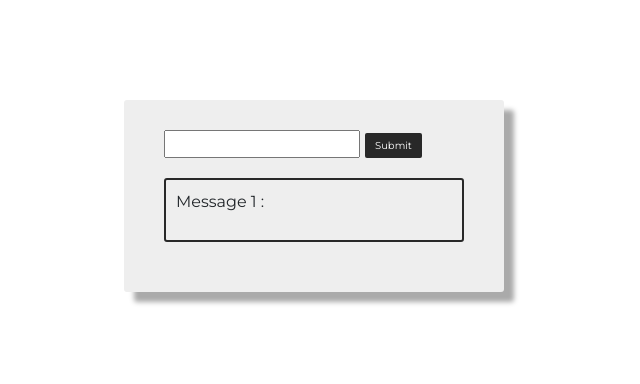
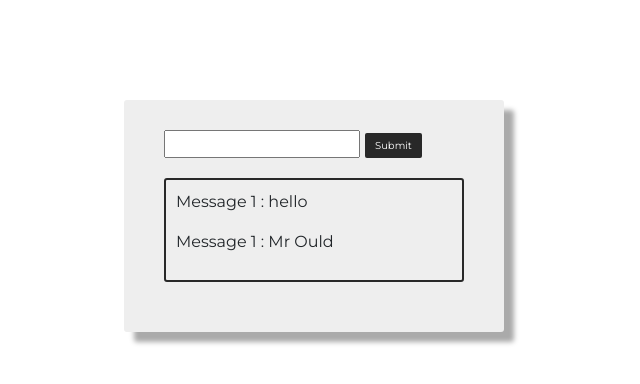
Before and after one commit to MohamedOusmane07/angular-course, an Angular app: page / in a window 1280 px wide. Shown: the top 384 px of the page, without its empty margins (326-966 px from the left). Built offline with nearby package versions, Linux system fonts and the light colour scheme.

Commit message:
ngOnInit life cyle

```diff
--- a/src/app/app.component.html
+++ b/src/app/app.component.html
@@ -1,5 +1,5 @@
 <div class="container">
   <input type="text" #inputEL>
   <button (click)="onBtnClick(inputEL)">Submit</button>
-  <app-demo [inputValueMessage]="inputVal"></app-demo>
+  <app-demo [message]="inputVal"></app-demo>
 </div>
--- a/src/app/app.component.ts
+++ b/src/app/app.component.ts
@@ -7,14 +7,14 @@ import {Component, ElementRef, QueryList, viewChild, ViewChildren,} from '@angul
 })
 export class AppComponent {
   title = 'Angular Life Cycle';
-  inputVal:string='';
+  inputVal:string[]=['hello' ,' Mr Ould'];
 
   constructor() {
     console.log('App component constructor called')
   }
 
   onBtnClick(inputEL: HTMLInputElement) {
-    this.inputVal=inputEL.value;
+    this.inputVal.push(inputEL.value);
 
   }
 }
--- a/src/app/demo/demo.component.html
+++ b/src/app/demo/demo.component.html
@@ -1,3 +1,3 @@
 <div class="demo">
-  <p>Message 1 : {{inputValueMessage}}</p>
+  <p *ngFor="let msg of message">Message 1 : {{msg}}</p>
 </div>
--- a/src/app/demo/demo.component.ts
+++ b/src/app/demo/demo.component.ts
@@ -1,18 +1,20 @@
-import {Component, Input, OnChanges, SimpleChanges} from '@angular/core';
+import {Component, ElementRef, Input, OnChanges, OnInit, SimpleChanges, ViewChild} from '@angular/core';
 
 @Component({
   selector: 'app-demo',
   templateUrl: './demo.component.html',
   styleUrl: './demo.component.css'
 })
-export class DemoComponent implements OnChanges{
+export class DemoComponent implements OnChanges, OnInit{
 
   title : string ='Demo component'
-  @Input() inputValueMessage : string ;
+  @Input() message : string[] ;
+  @ViewChild('temp') tempEl : ElementRef;
+
   constructor() {
     console.log('Demo component constructor called')
     console.log(this.title);
-    console.log(this.inputValueMessage);
+    console.log(this.message);
   }
 
   ngOnChanges(changes:SimpleChanges){
@@ -20,4 +22,9 @@ export class DemoComponent implements OnChanges{
     console.log(changes);
 
   }
+
+  ngOnInit(){
+    console.log('ngOnit hook is called')
+    //console.log(this.tempEl.nativeElement.innerHTML);
+  }
 }
```
